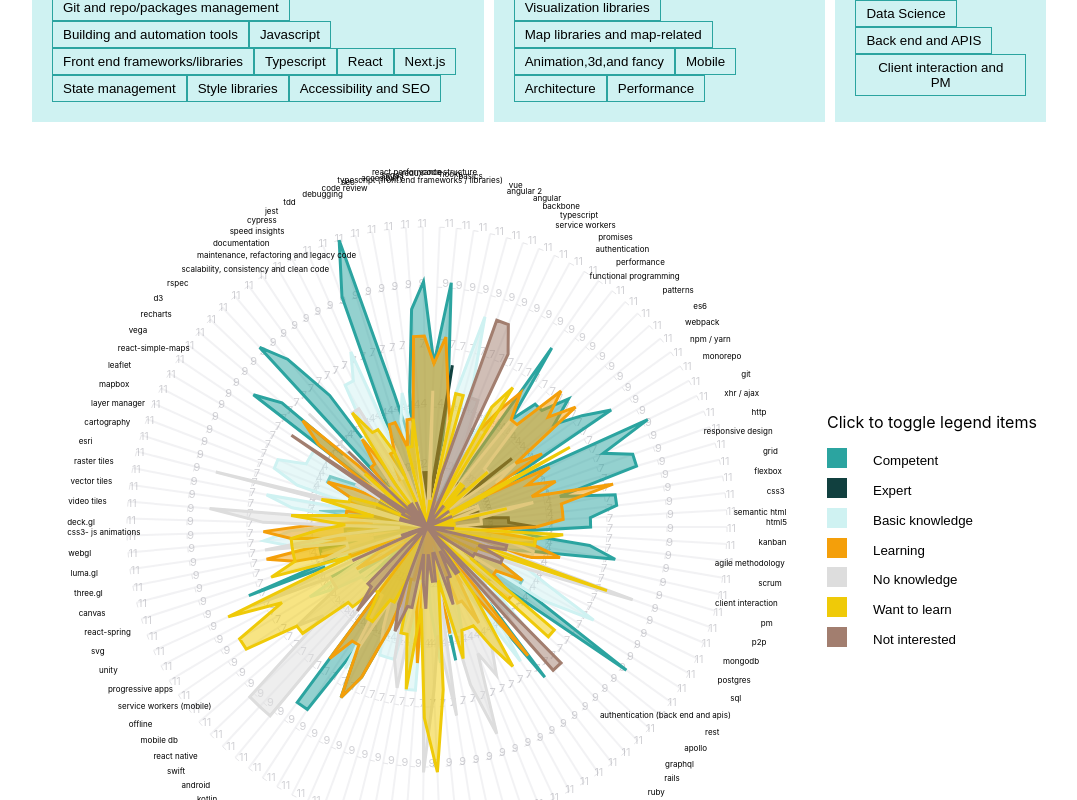
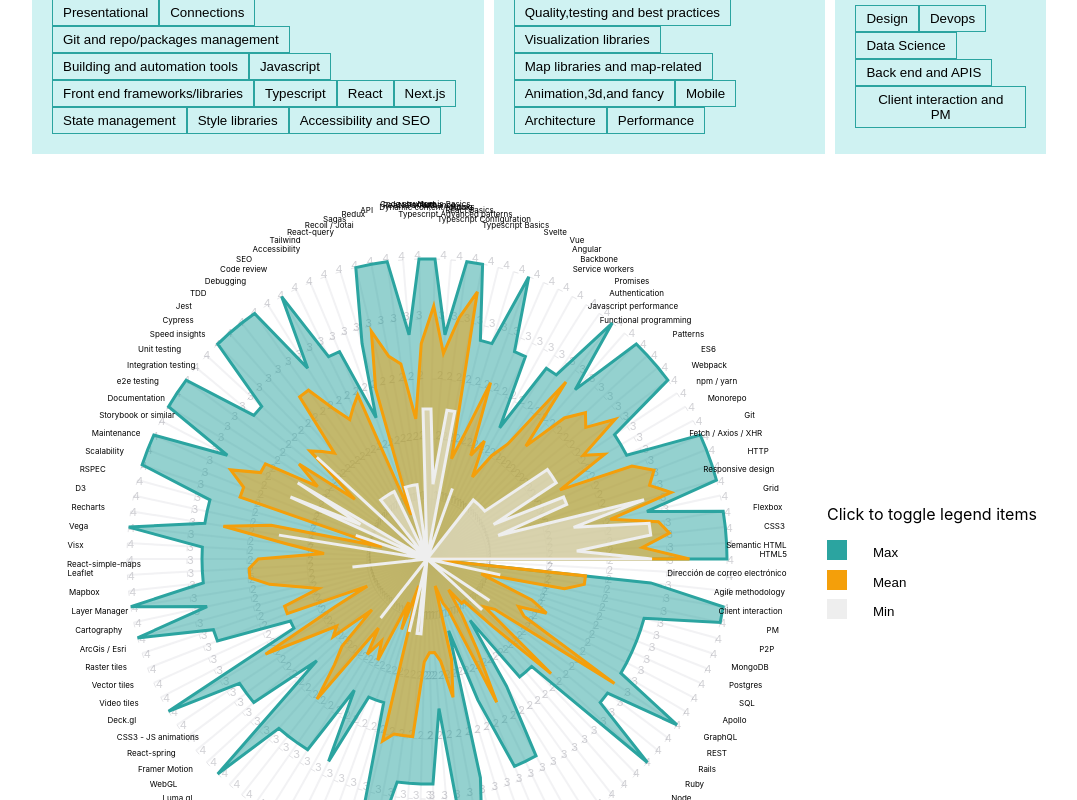
Before and after one commit to Vizzuality/vizzuality-skills, a Next.js app: page / in a window 1280 px wide. Shown: the part 400-1200 px from the top of the page, without its empty margins (101-1178 px from the left). Built offline with nearby package versions, Linux system fonts and the light colour scheme; a web font is replaced by a local one.

Commit message:
Adapt to new data

```diff
--- a/components/main/main-component.js
+++ b/components/main/main-component.js
@@ -15,11 +15,49 @@ const createAnalyticsEvent = ({ category, action }) => ReactGA.event({
 });
 
 export default function Main(props) {
-  const { uniqueSkills, groupedSkillsBySkill, categorySkills, skillData, source } = props;
+  const { uniqueSkills, groupedSkillsBySkill, categorySkills, skillData, interestData, source } = props;
+  const updatedSectionCategories = sectionCategories;
+  const is2020 = source === '2020';
+  if (!is2020) {
+    Object.entries(SECTIONS).forEach(([section, categories]) => {
+      updatedSectionCategories[section] = Object.keys(categories);
+    });
+  }
+
   useEffect(() => {
     ReactGA.initialize('G-11M6FDTLKM');
   }, []);
 
+  const skillRanges = is2020 ?
+  ['expert',
+  'competent',
+  'basic knowledge',
+  'no knowledge',
+  'learning',
+  'want to learn',
+  'not interested'] :
+  ['max', 'mean', 'min'];
+
+  const skillTableRanges = is2020 ? skillRanges : [4, 3, 2, 1, 0];
+
+  const colors = is2020 ? {
+    learning: '#F49F0A',
+    'want to learn': '#EFCA08',
+    'not interested': 'lightcoral',
+    expert: '#11403F',
+    competent: '#2BA4A0',
+    'basic knowledge': '#CFF2F2',
+    'no knowledge': '#ddd'
+  } : {
+    'max': '#2BA4A0',
+    'mean': '#F49F0A',
+    'min': '#eee'
+  };
+  const numberOfDevs = is2020 ? 11 : 10;
+  const interestColors = {
+    interested: 'lightgreen',
+    'not interested': 'lightcoral',
+  };
 
   const [selectedCategory, selectCategory] = useState(null);
   const [selectedSection, selectSection] = useState(null);
@@ -29,7 +67,7 @@ export default function Main(props) {
     let filteredSkills = skills;
     if (section) {
       filteredSkills = skills.filter(
-        (skill) => sectionCategories[skill.category] === section
+        (skill) => skill.category && updatedSectionCategories[skill.category.toLowerCase()] === section
       );
     }
     if (category) {
@@ -63,9 +101,9 @@ export default function Main(props) {
   };
 
   const renderCategories = () => {
-    const sections = source === '2020' ? SECTIONS_2020 : SECTIONS;
-    const getCategories = (section) => (source === '2020' ?
-      Object.keys(categorySkills).filter((category) => sectionCategories[category] === section) :
+    const sections = is2020 ? SECTIONS_2020 : SECTIONS;
+    const getCategories = (section) => (is2020 ?
+      Object.keys(categorySkills).filter((category) => updatedSectionCategories[category] === section) :
       Object.keys(sections[section])
     );
     return sections && Object.keys(sections).map((section) => (
@@ -119,8 +157,26 @@ export default function Main(props) {
         height={800}
         data={skillData}
         skills={filteredSkills}
+        skillRanges={skillRanges}
         isUnfiltered={!selectedSection && !selectedCategory}
+        colors={colors}
+        domain={is2020 ? [0, numberOfDevs] : [0, 4]}
       />
+      {!is2020 && (
+        <Radar
+          width={800}
+          height={800}
+          data={interestData}
+          skills={filteredSkills}
+          skillRanges={[
+            'interested',
+            'not interested'
+          ]}
+          isUnfiltered={!selectedSection && !selectedCategory}
+          colors={interestColors}
+          domain={[0, numberOfDevs]}
+        />
+      )}
       <div className={styles.skillSection}>
         <label for="skill" className={styles.skillLabel}>
           Choose a skill
@@ -145,14 +201,28 @@ export default function Main(props) {
             ))}
         </datalist>
       </div>
+      {!is2020 && (
+        <details className={styles.legend}>
+          <summary>Legend</summary>
+          <div>
+            0 🤷 I've never even heard of it or I'd be uncomfortable working with it!
+          </div>
+          <div>
+            1 👬 I'd be comfortable,but would need support
+          </div>
+          <div>
+            2 🐢 I'd be comfortable alone,but it would take more time
+          </div>
+          <div>
+            3 🐎 I'd be comfortable alone
+          </div>
+          <div>
+            4 🧙‍♀️ I would be able to explain every concept in detail and work in very advanced features
+          </div>
+        </details>
+      )}
       <div className={styles.skillNames}>
-        <SkilledNames selectedSkill={selectedSkill} value={'expert'} />
-        <SkilledNames selectedSkill={selectedSkill} value={'competent'} />
-        <SkilledNames selectedSkill={selectedSkill} value={'basic knowledge'} />
-        <SkilledNames selectedSkill={selectedSkill} value={'no knowledge'} />
-        <SkilledNames selectedSkill={selectedSkill} value={'learning'} />
-        <SkilledNames selectedSkill={selectedSkill} value={'want to learn'} />
-        <SkilledNames selectedSkill={selectedSkill} value={'not interested'} />
+        {skillTableRanges.map(skillRange =>  <SkilledNames key={skillRange} selectedSkill={selectedSkill} value={skillRange} />)}
       </div>
     </main>
   );
--- a/components/main/main.js
+++ b/components/main/main.js
@@ -1,13 +1,33 @@
 import { createElement } from 'react';
 import MainComponent from './main-component';
-import data from '../../data/data-2020.json';
+import data2020 from '../../data/data-2020.json';
+import data2021 from '../../data/data-2021.json';
 import groupBy from 'lodash/groupBy';
 import trim from 'lodash/trim';
+import invert from 'lodash/invert';
 import uniqBy from 'lodash/uniqBy';
+import { SECTIONS } from '../../data/sections-2021';
+
+const skillCategories = {};
+Object.values(SECTIONS).map((section) => {
+  Object.entries(section).forEach(([cat, skills]) => {
+    skills.forEach((skill) => {
+      skillCategories[skill.replace(/ /g,'')] = cat;
+    })
+  });
+});
 
 function MainContainer(props) {
+  const { source } = props;
+  const data = source === '2020' ? data2020 : data2021;
+
   const totalSkills = [];
+  const interestSkills = [];
   const allSkills = [];
+  let skillData = [];
+  let interestData = [];
+
+  if (source === '2020') {
     data.forEach((d) => {
       const regex = /(.+)\[(.+)]/;
       const parseText = (text) => trim(text.toLowerCase());
@@ -39,8 +59,8 @@ function MainContainer(props) {
         });
       });
     });
+
     const groupedSkills = groupBy(totalSkills, 'value');
-  const skillData = [];
     Object.keys(groupedSkills).forEach((skill) => {
       const valueGrouped = groupBy(groupedSkills[skill], 'skill');
       const valueGroupedNumber = {};
@@ -52,12 +72,65 @@ function MainContainer(props) {
         ...valueGroupedNumber
       });
     });
+  } else {
+      data.forEach((d) => {
+        Object.keys(d).forEach((currentKey) => {
+          const match = currentKey.split(' | ');
+          if (!match) return;
+          const [skill, type] = match && match;
+          if (['Timestamp', 'Your name'].includes(skill)) return;
+          const value = d[currentKey];
+          const category = skillCategories[skill.replace(/ /g,'')];
+          allSkills.push({ skill, category });
+
+          if (type === 'Rating') {
+            totalSkills.push({
+              category,
+              skill,
+              value,
+              name: d['Your name']
+            });
+          } else if (type === 'Interest') {
+            interestSkills.push({
+              category,
+              skill,
+              value,
+              name: d['Your name']
+            });
+          }
+        });
+    });
+
+    const groupValuesBySkill = groupBy(totalSkills, 'skill');
+    const groupInterestValuesBySkill = groupBy(interestSkills, 'skill');
+    const maxValues = { name: 'max' };
+    const meanValues = { name: 'mean' };
+    const minValues = { name: 'min' };
+
+    const interestedValues = { name: 'interested' };
+    const notInterestedValues = { name: 'not interested' };
+
+    Object.keys(groupValuesBySkill).forEach(skill => {
+      maxValues[skill] = Math.max(...groupValuesBySkill[skill].map(s => s.value));
+      minValues[skill] = Math.min(...groupValuesBySkill[skill].map(s => s.value));
+      meanValues[skill] = groupValuesBySkill[skill].map(s => s.value).reduce((a, b) => a + b, 0) / groupValuesBySkill[skill].length;
+    });
+
+    Object.keys(groupInterestValuesBySkill).forEach(skill => {
+      interestedValues[skill] = groupInterestValuesBySkill[skill].filter(s => s.value === 'Learning').length;
+      notInterestedValues[skill] = groupInterestValuesBySkill[skill].filter(s => s.value === 'No').length;
+    });
+
+    skillData = [maxValues, meanValues, minValues];
+    interestData = [interestedValues, notInterestedValues];
+  }
   const uniqueSkills = uniqBy(allSkills, (v) => [v.skill, v.category].join());
+  const categorySkills = groupBy(uniqueSkills, 'category');
   const groupedSkillsBySkill = groupBy(totalSkills, 'skill');
-  const categorySkills = groupBy(uniqueSkills, 'category');
 
   const dataProps = {
     skillData,
+    interestData,
     uniqueSkills,
     groupedSkillsBySkill,
     categorySkills
--- a/components/radar/radar-component.js
+++ b/components/radar/radar-component.js
@@ -1,4 +1,4 @@
-import React, { useState } from 'react';
+import React, { useState, useEffect } from 'react';
 import { format } from 'd3-format';
 import sortBy from 'lodash/sortBy';
 import capitalize from 'lodash/capitalize';
@@ -6,26 +6,20 @@ import { RadarChart } from 'react-vis';
 import styles from './radar.module.scss';
 import cx from 'classnames';
 
-const colors = {
-  learning: '#F49F0A',
-  'want to learn': '#EFCA08',
-  'not interested': '#A27E6F',
-  expert: '#11403F',
-  competent: '#2BA4A0',
-  'basic knowledge': '#CFF2F2',
-  'no knowledge': '#ddd'
-};
-
-export default function BasicRadarChart(props) {
-  const { width, height, data, skills, isUnfiltered } = props;
+export default function Radar(props) {
+  const { width, height, data, skills, colors, isUnfiltered, domain = [0, 11] } = props;
   const [selectedValues, selectValues] = useState(data.map(d => d.name));
   const [hoveredCell, setHoveredCell] = useState(null);
+
+  useEffect(() => {
+    selectValues(data.map(d => d.name))
+  }, [data]);
+
   const domainNames = skills.map(s => s.skill);
   const domains = domainNames.map((skill) => ({
     name: skill,
-    domain: [0, 11]
+    domain
   }));
-
   const dataWithColors = data.map((d) => ({
     ...d,
     stroke: colors[d.name],
--- a/pages/index.js
+++ b/pages/index.js
@@ -20,8 +20,10 @@ export default function Home() {
       </Head>
       <div className={styles.main} >
         <h1 className={styles.title}>Vizzuality Frontend skills</h1>
-        <p>Data registered on {selectedSource}</p>
-        <Select options={options} onChange={(s) => setSource(s.value)} className={styles.dropdown} value={{ label: selectedSource, value: selectedSource }} />
+        <div className={styles.date}>
+          <p>Data registered on {selectedSource}</p>
+          <Select options={options} onChange={(s) => setSource(s.value)} className={styles.dropdown} value={{ label: selectedSource, value: selectedSource }} />
+        </div>
         <Main source={selectedSource}/>
       </div>
     </div>
--- a/styles/Home.module.scss
+++ b/styles/Home.module.scss
@@ -39,6 +39,15 @@
 
 .dropdown {
   width: 16em;
+}
+
+.legend {
+  margin-top: 2em;
+}
+
+.date {
+  margin-bottom: 2em;
+  text-align: center;
 }
 
 .title {
```
Also changed, not shown: data/data-2021.json. Lines whose indentation alone changed are shown as unchanged.
